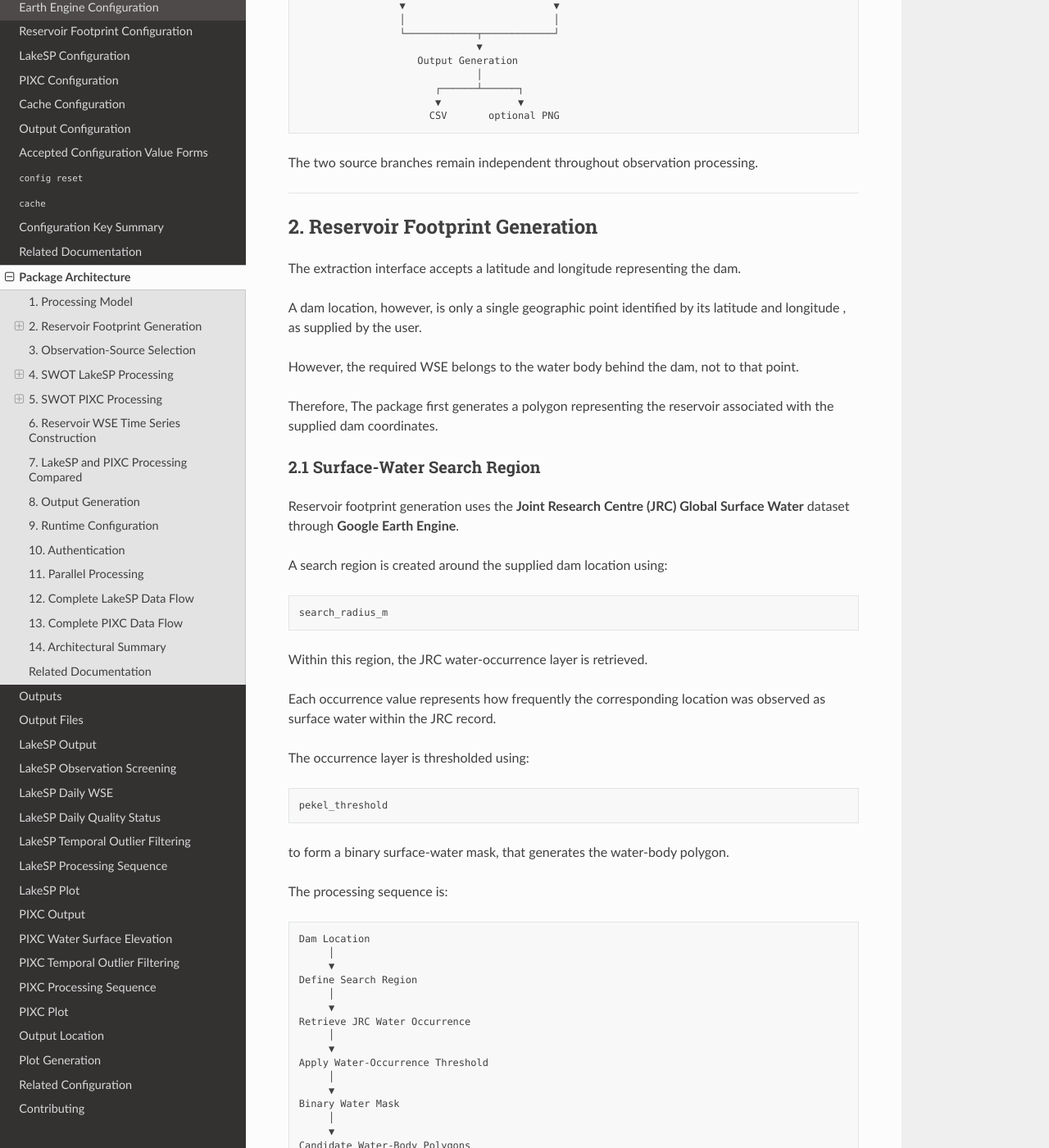
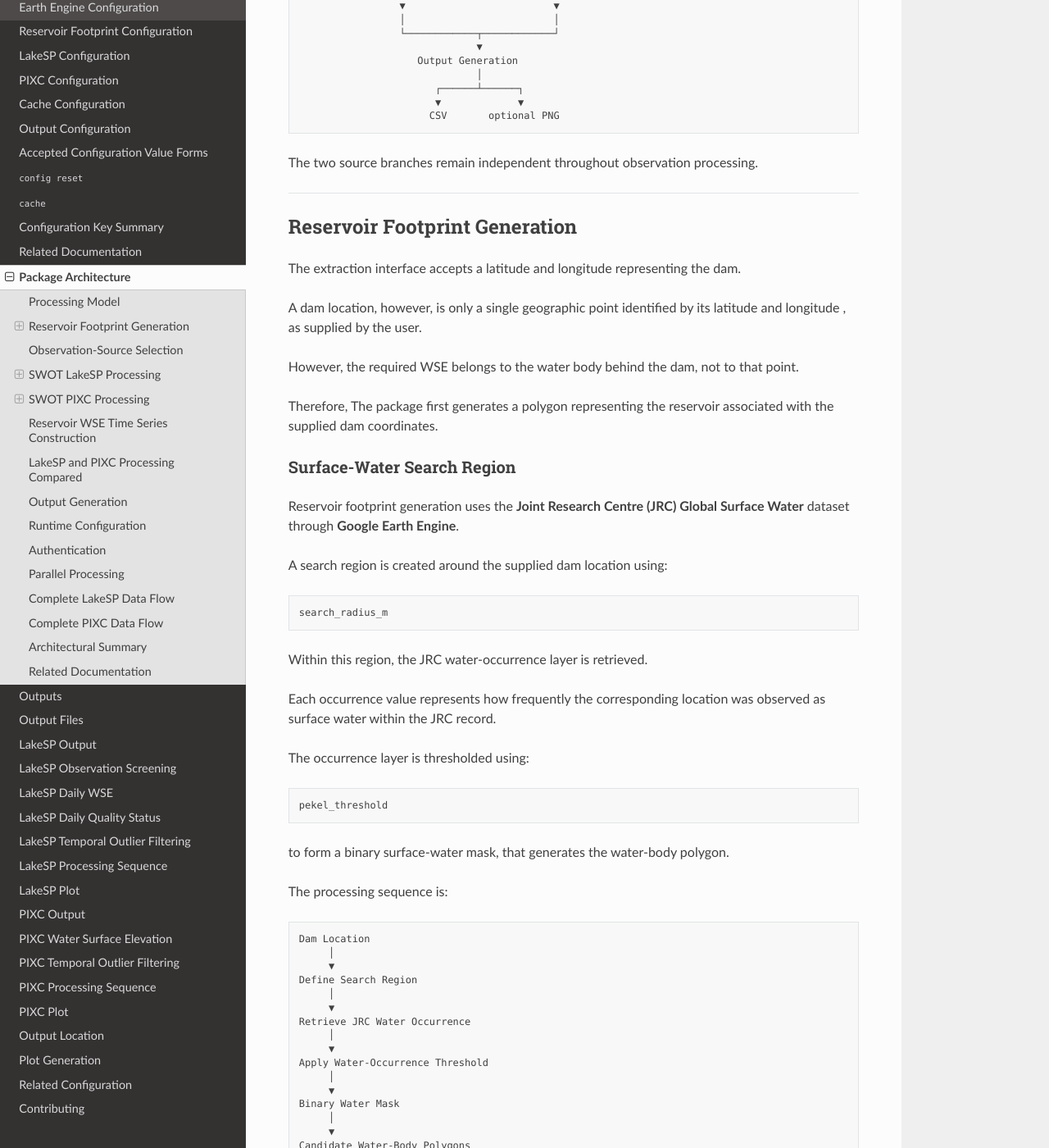
Before and after one commit to Celestialglitch/swot-reservoir-wse, a Sphinx documentation site: the page built from docs/architecture.md, in a window 1280 px wide and 1400 px high, scrolled down 1636 px. Shown: the whole window at 82% size. Built offline with Sphinx 7.4.7 and the Read the Docs theme 3.1.0, drawn with Linux system fonts in a browser that asks for light colours; some of the changed text lies outside the part shown.

Commit message:
Update architecture.md

````diff
--- a/docs/architecture.md
+++ b/docs/architecture.md
@@ -15,7 +15,7 @@ For this reason, **swot-reservoir-wse** shares reservoir identification, configu
 
 ---
 
-## 1. Processing Model
+## Processing Model
 
 Every extraction requires:
 
@@ -79,7 +79,7 @@ The two source branches remain independent throughout observation processing.
 
 ---
 
-## 2. Reservoir Footprint Generation
+## Reservoir Footprint Generation
 
 The extraction interface accepts a latitude and longitude representing the dam.
 
@@ -89,7 +89,7 @@ However, the required WSE belongs to the water body behind the dam, not to that
 
 Therefore, The package first generates a polygon representing the reservoir associated with the supplied dam coordinates.
 
-### 2.1 Surface-Water Search Region
+### Surface-Water Search Region
 
 Reservoir footprint generation uses the **Joint Research Centre (JRC) Global Surface Water** dataset through **Google Earth Engine**.
 
@@ -134,7 +134,7 @@ Candidate Water-Body Polygons
 
 ---
 
-### 2.2 Reservoir Polygon Selection
+### Reservoir Polygon Selection
 
 Several water bodies may exist within the search region.
 
@@ -169,7 +169,7 @@ The second case accounts for situations in which the recorded dam location lies
 
 ---
 
-### 2.3 Projected Geometry Coordinate System
+### Projected Geometry Coordinate System
 
 Area and distance calculations are performed in a projected coordinate reference system.
 
@@ -191,7 +191,7 @@ After geometric selection is complete, the reservoir footprint is returned in ge
 
 ---
 
-### 2.4 Reservoir Polygon Cache
+### Reservoir Polygon Cache
 
 Reservoir footprint generation does not need to be repeated for every run.
 
@@ -228,7 +228,7 @@ The cached footprint is independent of the SWOT source and can therefore be reus
 
 ---
 
-## 3. Observation-Source Selection
+## Observation-Source Selection
 
 Once the reservoir footprint has been obtained, the common spatial-identification stage is complete.
 
@@ -266,7 +266,7 @@ Consequently, reservoir association, quality assessment, and WSE aggregation are
 
 ---
 
-## 4. SWOT LakeSP Processing
+## SWOT LakeSP Processing
 
 The LakeSP pipeline processes reservoir observations from the SWOT Level 2 Lake Single-Pass vector product.
 
@@ -289,7 +289,7 @@ LakeSP WSE Time Series
 
 ---
 
-### 4.1 LakeSP Granule Identification
+### LakeSP Granule Identification
 
 The LakeSP archive contains granules containing observations acquired over many locations and mission cycles.
 
@@ -339,7 +339,7 @@ Candidate LakeSP Granules
 
 ---
 
-### 4.2 Reservoir Polygon Association
+### Reservoir Polygon Association
 
 A candidate LakeSP granule may contain observations for many unrelated inland water bodies.
 
@@ -374,7 +374,7 @@ This step transforms a granule-centred product containing many water bodies into
 
 ---
 
-### 4.3 LakeSP Observation Extraction
+### LakeSP Observation Extraction
 
 Verified `lake_id` values are used to extract observations associated with the selected reservoir.
 
@@ -397,7 +397,7 @@ The observations must therefore undergo quality assessment before they can be co
 
 ---
 
-### 4.4 LakeSP WSE Quality Control and Aggregation
+### LakeSP WSE Quality Control and Aggregation
 
 LakeSP observations pass through a multi-stage processing sequence.
 
@@ -544,7 +544,7 @@ The remaining daily observations form the final LakeSP-derived reservoir WSE tim
 
 ---
 
-### 4.5 LakeSP Granule Cache
+### LakeSP Granule Cache
 
 LakeSP granules may be retained locally when:
 
@@ -566,7 +566,7 @@ LakeSP Granule Cache
 
 ---
 
-## 5. SWOT PIXC Processing
+## SWOT PIXC Processing
 
 The PIXC pipeline processes the SWOT Level 2 Water Mask Pixel Cloud product.
 
@@ -595,7 +595,7 @@ PIXC WSE Time Series
 
 ---
 
-### 5.1 PIXC Granule Identification
+### PIXC Granule Identification
 
 The first PIXC stage identifies products whose spatial coverage may contain the reservoir during the requested period.
 
@@ -647,7 +647,7 @@ This early spatial rejection is particularly useful for PIXC because full pixel-
 
 ---
 
-### 5.2 Reservoir Pixel Extraction and WSE Computation
+### Reservoir Pixel Extraction and WSE Computation
 
 Verified PIXC products are downloaded into temporary processing workspaces and opened as NetCDF data.
 
@@ -735,7 +735,7 @@ These measurements still need to undergo PIXC-specific quality control before re
 
 ---
 
-### 5.3 PIXC Quality Control and WSE Aggregation
+### PIXC Quality Control and WSE Aggregation
 
 The PIXC processing branch applies its own screening procedure.
 
@@ -860,7 +860,7 @@ Final PIXC WSE Time Series
 
 ---
 
-### 5.4 PIXC Temporary Data Lifecycle
+### PIXC Temporary Data Lifecycle
 
 Since, the pipeline operates directly on high-resolution pixel-cloud products, PIXC processing can require more memory, disk activity, and processing time than LakeSP processing.
 
@@ -895,7 +895,7 @@ temp_download_dir
 
 ---
 
-## 6. Reservoir WSE Time Series Construction
+## Reservoir WSE Time Series Construction
 
 The final product of either source pipeline is a chronological sequence of reservoir-level WSE observations.
 
@@ -909,7 +909,7 @@ Each successful extraction is written independently through the common output la
 
 ---
 
-## 7. LakeSP and PIXC Processing Compared
+## LakeSP and PIXC Processing Compared
 
 The architectural difference between the two sources can be summarized directly.
 
@@ -935,7 +935,7 @@ The two pipelines share a common spatial target—the reservoir footprint—but
 
 ---
 
-## 8. Output Generation
+## Output Generation
 
 Both source pipelines use the same output interface.
 
@@ -973,7 +973,7 @@ For field definitions and plotting behaviour, see [Outputs](outputs.md).
 
 ---
 
-## 9. Runtime Configuration
+## Runtime Configuration
 
 Processing behaviour is controlled by the active `config.json`.
 
@@ -1019,7 +1019,7 @@ For detailed parameter descriptions, see [Configuration](configuration.md).
 
 ---
 
-## 10. Authentication
+## Authentication
 
 Two authenticated external services are used by the processing system.
 
@@ -1048,7 +1048,7 @@ For credential storage and authentication behaviour, see [Authentication](authen
 
 ---
 
-## 11. Parallel Processing
+## Parallel Processing
 
 Granule-level processing can be performed concurrently.
 
@@ -1079,7 +1079,7 @@ A lower worker count can therefore be configured when necessary:
 
 ---
 
-## 12. Complete LakeSP Data Flow
+## Complete LakeSP Data Flow
 
 ```text
 User Input
@@ -1152,7 +1152,7 @@ Reservoir Polygon Cache
 
 ---
 
-## 13. Complete PIXC Data Flow
+## Complete PIXC Data Flow
 
 ```text
 User Input
@@ -1234,7 +1234,7 @@ Reservoir Polygon Cache
 
 ---
 
-## 14. Architectural Summary
+## Architectural Summary
 
 The package can be viewed as four cooperating layers:
 
````
